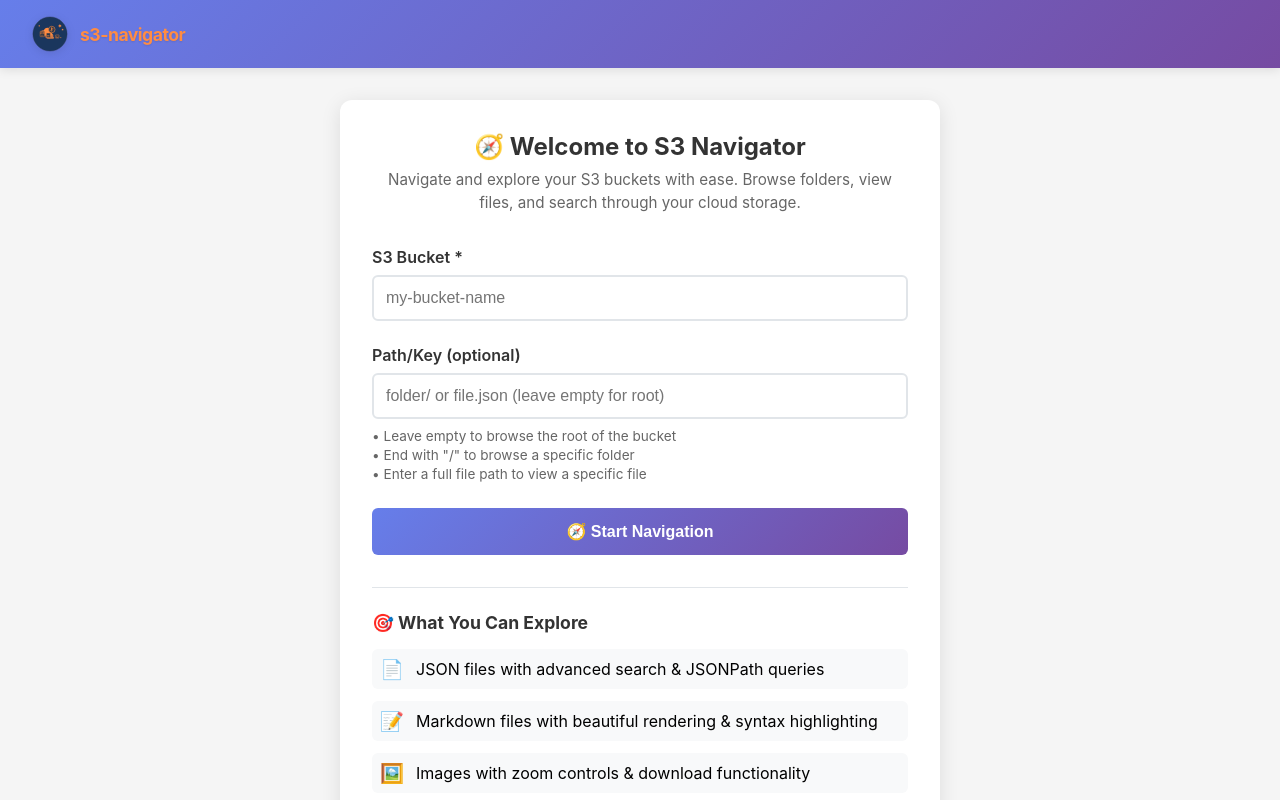
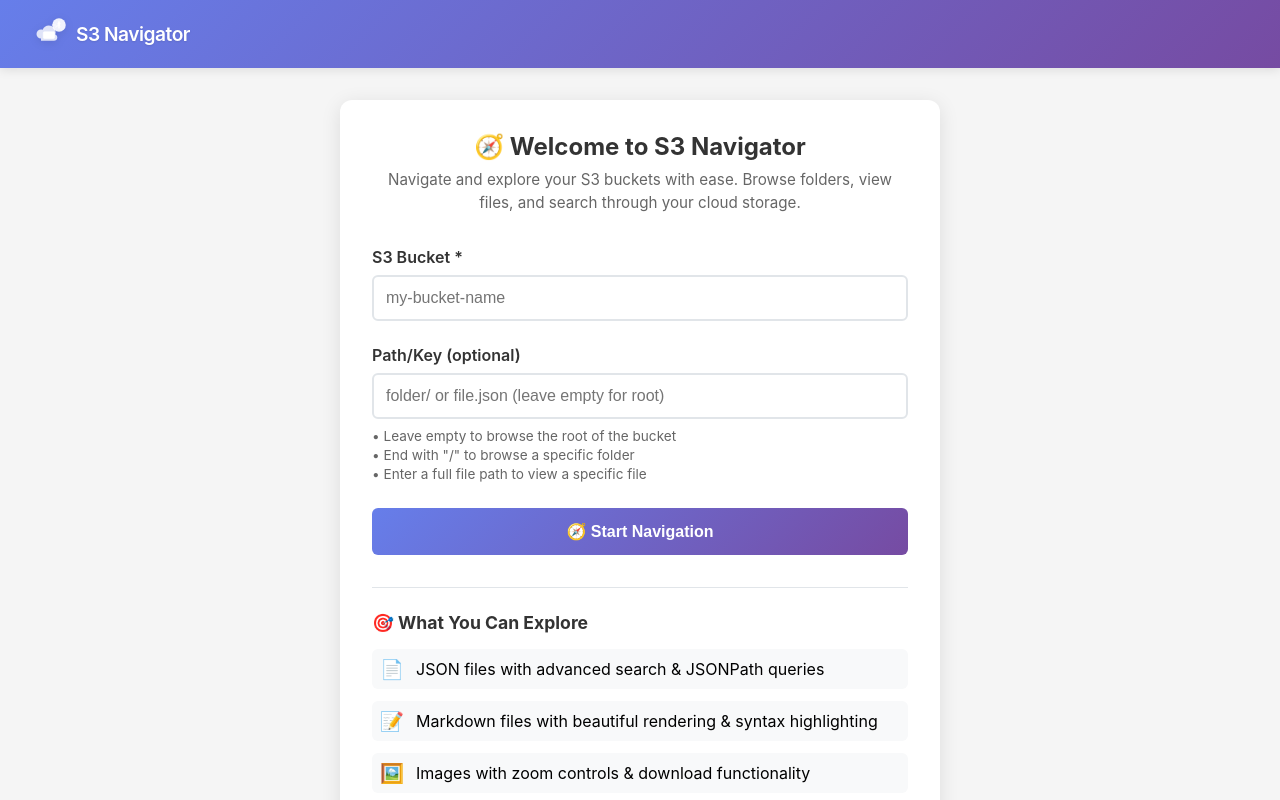
Before and after one commit to vr-ventures/s3-navigator, a React (Create React App) app: page / in a window 1280 px wide. Shown: the top 800 px of the page. Built offline with nearby package versions, Linux system fonts and the light colour scheme.

Commit message:
Make the dmg build work

```diff
--- a/package.json
+++ b/package.json
@@ -43,7 +43,8 @@
           "target": "dmg",
           "arch": ["x64", "arm64"]
         }
-      ]
+      ],
+      "icon": "assets/icon.png"
     },
     "dmg": {
       "title": "S3 Navigator",
--- a/release/builder-effective-config.yaml
+++ b/release/builder-effective-config.yaml
@@ -19,6 +19,7 @@ mac:
       arch:
         - x64
         - arm64
+  icon: assets/icon.png
 dmg:
   title: S3 Navigator
   backgroundColor: '#ffffff'
--- a/src/components/Logo.tsx
+++ b/src/components/Logo.tsx
@@ -6,174 +6,79 @@ interface LogoProps {
   className?: string;
 }
 
-export const Logo: React.FC<LogoProps> = ({ size = 64, showText = true, className = '' }) => {
-  const logoSize = size;
-  const textSize = size > 48 ? '1.4rem' : size > 32 ? '1.1rem' : '0.9rem';
-
+export const Logo: React.FC<LogoProps> = ({ size = 32, showText = true, className = '' }) => {
   return (
-    <div className={`logo ${className}`} style={{ display: 'flex', alignItems: 'center', gap: '0.75rem' }}>
+    <div className={`logo ${className}`} style={{ display: 'flex', alignItems: 'center', gap: '0.5rem' }}>
       <svg
-        width={logoSize}
-        height={logoSize}
-        viewBox="0 0 200 200"
+        width={size}
+        height={size}
+        viewBox="0 0 64 64"
         fill="none"
         xmlns="http://www.w3.org/2000/svg"
       >
-        {/* Background circle */}
-        <circle
-          cx="100"
-          cy="100"
-          r="95"
-          fill="#1a365d"
-          stroke="#2d3748"
-          strokeWidth="2"
-        />
-
-        {/* Main cloud shape */}
+        {/* Cloud base */}
         <path
-          d="M60 110c-8 0-15-7-15-15s7-15 15-15c2 0 4 0.5 5.5 1.2C68 72 76 65 85 65c12 0 22 10 22 22 0 2.5-0.4 4.8-1.2 7 3.5 0.8 6.2 4 6.2 7.8 0 4.4-3.6 8-8 8H60z"
-          fill="#ff8c42"
-        />
-
-        <path
-          d="M85 125c-6 0-11-5-11-11s5-11 11-11c1.5 0 3 0.3 4.2 0.9C91.5 98 96.5 93 102 93c9 0 16.5 7.5 16.5 16.5 0 1.8-0.3 3.6-0.9 5.2 2.6 0.6 4.6 3 4.6 5.8 0 3.3-2.7 6-6 6H85z"
-          fill="#ff8c42"
+          d="M16 40c-4.4 0-8-3.6-8-8 0-4.4 3.6-8 8-8 1.1 0 2.1 0.2 3.1 0.6C20.3 20.1 24.9 17 30 17c6.6 0 12 5.4 12 12 0 1.3-0.2 2.5-0.6 3.7C43.3 33.4 45 35.5 45 38c0 3.3-2.7 6-6 6H16z"
+          fill="currentColor"
           opacity="0.8"
         />
 
-        {/* JSON Document */}
-        <rect
-          x="45"
-          y="85"
-          width="25"
-          height="30"
-          rx="3"
-          fill="#2d3748"
-          stroke="#ff8c42"
-          strokeWidth="2"
-        />
-        <text
-          x="57.5"
-          y="102"
-          fill="#ff8c42"
-          fontSize="8"
-          fontWeight="bold"
-          textAnchor="middle"
-        >
-          JSON
-        </text>
-        <line x1="50" y1="107" x2="65" y2="107" stroke="#ff8c42" strokeWidth="1"/>
-        <line x1="50" y1="110" x2="60" y2="110" stroke="#ff8c42" strokeWidth="1"/>
-
-        {/* MD Document */}
-        <rect
-          x="80"
-          y="95"
-          width="22"
-          height="25"
-          rx="3"
-          fill="#2d3748"
-          stroke="#ff8c42"
-          strokeWidth="2"
-        />
-        <text
-          x="91"
-          y="109"
-          fill="#ff8c42"
-          fontSize="7"
-          fontWeight="bold"
-          textAnchor="middle"
-        >
-          MD
-        </text>
-        <line x1="84" y1="113" x2="98" y2="113" stroke="#ff8c42" strokeWidth="1"/>
-        <line x1="84" y1="116" x2="94" y2="116" stroke="#ff8c42" strokeWidth="1"/>
-
-        {/* Image icon */}
-        <rect
-          x="130"
-          y="105"
-          width="20"
-          height="18"
-          rx="2"
-          fill="#2d3748"
-          stroke="#ff8c42"
-          strokeWidth="2"
-        />
-        <circle cx="136" cy="112" r="2" fill="#ff8c42"/>
-        <path d="M132 119l4-3 4 2 6-4v6H132v-1z" fill="#ff8c42"/>
-
-        {/* Navigation Compass */}
-        <circle
-          cx="110"
-          cy="75"
-          r="18"
-          fill="#2d3748"
-          stroke="#ff8c42"
-          strokeWidth="3"
+        {/* Folder icon inside cloud */}
+        <path
+          d="M22 28h16c1.1 0 2 0.9 2 2v8c0 1.1-0.9 2-2 2H22c-1.1 0-2-0.9-2-2v-8c0-1.1 0.9-2 2-2z"
+          fill="white"
+          stroke="currentColor"
+          strokeWidth="1"
         />
 
-        {/* Compass needle - North */}
+        {/* Navigation compass needle */}
+        <circle
+          cx="48"
+          cy="16"
+          r="12"
+          fill="currentColor"
+          opacity="0.9"
+        />
         <path
-          d="M110 60l4 12-4 3-4-3z"
-          fill="#ff8c42"
+          d="M48 8l3 6-3 2-3-2z"
+          fill="white"
+        />
+        <path
+          d="M48 24l-3-6 3-2 3 2z"
+          fill="white"
+          opacity="0.7"
+        />
+        <circle
+          cx="48"
+          cy="16"
+          r="2"
+          fill="white"
         />
 
-        {/* Compass needle - South */}
+        {/* Connection lines */}
         <path
-          d="M110 90l-4-12 4-3 4 3z"
-          fill="#ff8c42"
-          opacity="0.7"
-        />
-
-        {/* Compass needle - East */}
-        <path
-          d="M125 75l-12-4 3-4 3 4z"
-          fill="#ff8c42"
+          d="M36 16h6"
+          stroke="currentColor"
+          strokeWidth="2"
+          strokeLinecap="round"
           opacity="0.6"
         />
-
-        {/* Compass needle - West */}
         <path
-          d="M95 75l12 4-3 4-3-4z"
-          fill="#ff8c42"
+          d="M42 20l4-4"
+          stroke="currentColor"
+          strokeWidth="2"
+          strokeLinecap="round"
           opacity="0.6"
         />
-
-        {/* Center dot */}
-        <circle
-          cx="110"
-          cy="75"
-          r="3"
-          fill="#ff8c42"
-        />
-
-        {/* Decorative stars */}
-        <g fill="#ff8c42">
-          {/* Large star */}
-          <path d="M155 45l3 6 6-1-4 5 4 5-6-1-3 6-3-6-6 1 4-5-4-5 6 1z"/>
-
-          {/* Medium star */}
-          <path d="M170 70l2 4 4-1-3 3 3 3-4-1-2 4-2-4-4 1 3-3-3-3 4 1z"/>
-
-          {/* Small star */}
-          <path d="M40 50l1.5 3 3-0.5-2 2.5 2 2.5-3-0.5-1.5 3-1.5-3-3 0.5 2-2.5-2-2.5 3 0.5z"/>
-
-          {/* Tiny sparkle */}
-          <circle cx="160" cy="120" r="2"/>
-          <path d="M160 116v8M156 120h8" stroke="#ff8c42" strokeWidth="1"/>
-        </g>
       </svg>
 
       {showText && (
         <span className="logo-text" style={{
-          fontWeight: 700,
-          fontSize: textSize,
-          color: '#ff8c42',
-          textShadow: '0 1px 2px rgba(0,0,0,0.1)',
-          letterSpacing: '-0.5px'
+          fontWeight: 600,
+          fontSize: size > 24 ? '1.2rem' : '1rem',
+          color: 'currentColor'
         }}>
-          s3-navigator
+          S3 Navigator
         </span>
       )}
     </div>
```
Also changed, not shown: assets/icon.png (added), assets/icon.svg (added).
